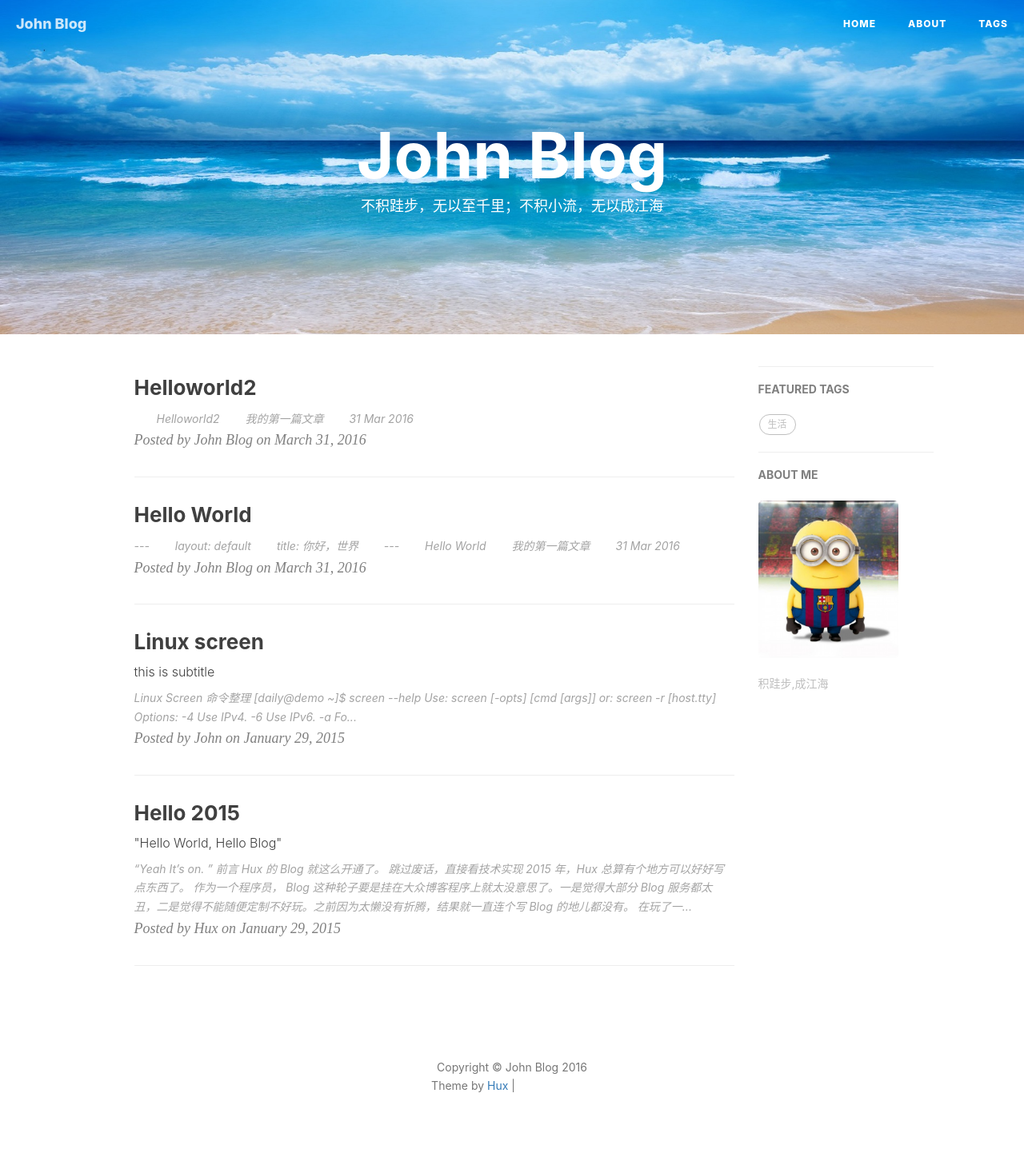
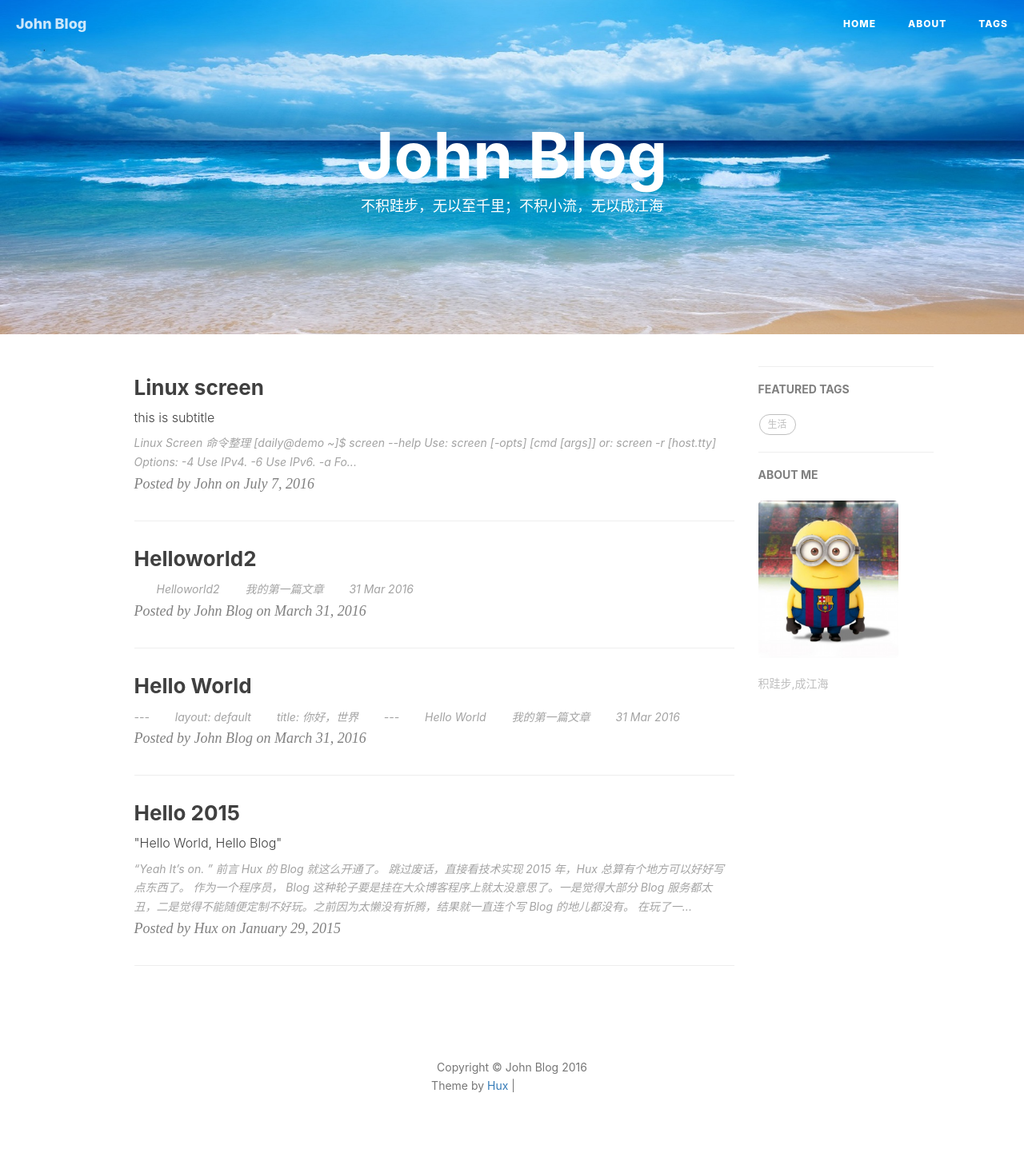
Before and after one commit to shiyang2722/shiyang2722.github.io, a Jekyll site: the page built from index.html, in a window 1280 px wide. Shown: the whole page at 80% size. Built offline with Jekyll 4.4.1, drawn with Linux system fonts in a browser that asks for light colours; nearby versions of some CDN libraries; the list of posts is cut into pages by our own code; comment, search, counter and statistics services are not loaded; grey boxes are pictures that could not be loaded.

Commit message:
Update 2016-07-07-Screen.markdown

```diff
--- a/_posts/2016-07-07-Screen.markdown
+++ b/_posts/2016-07-07-Screen.markdown
@@ -2,7 +2,7 @@
 layout:     post
 title:      "Linux screen"
 subtitle:   "this is subtitle"
-date:       2015-01-29 12:00:00
+date:       2016-07-07 12:00:00
 author:     "John"
 header-img: "img/post-bg-2015.jpg"
 catalog: true
```
